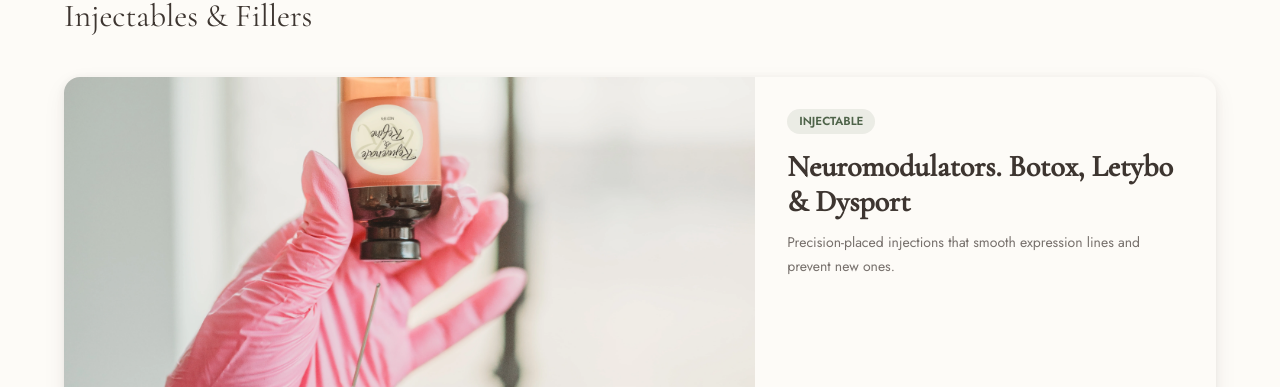
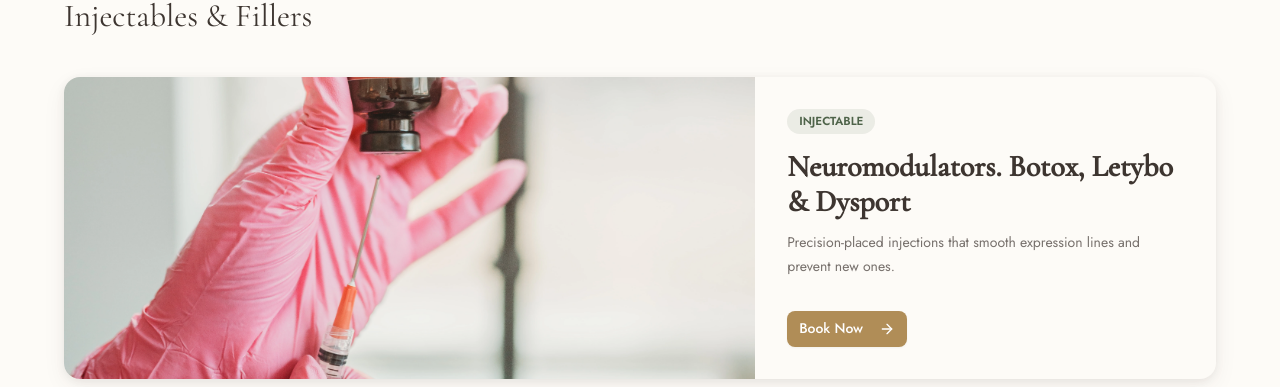
Before and after one commit to StefanB-Qadna/medspa, a Next.js app: page /services in a window 1280 px wide. Shown: the part 565-952 px from the top of the page. Built offline with nearby package versions, Linux system fonts and the light colour scheme.

Commit message:
perf: render Card18 image via next/image fill
Add mobile aspect ratio wrapper so fill has a sized parent when
the card stacks vertically. Desktop flex-row layout gives the wrapper
height via its sibling. Preserve group-hover:scale-105 on the image.

```diff
--- a/src/components/ui/card-18.tsx
+++ b/src/components/ui/card-18.tsx
@@ -2,6 +2,7 @@
 
 import * as React from 'react';
 import Link from 'next/link';
+import Image from 'next/image';
 import { cva, type VariantProps } from 'class-variance-authority';
 import { motion, type Variants } from 'framer-motion';
 import { ArrowRight } from 'lucide-react';
@@ -68,11 +69,13 @@
     const content = (
       <>
         {variant === 'featured' && imageUrl && (
-          <div className="relative w-full overflow-hidden md:w-1/2 lg:w-3/5">
-            <img
+          <div className="relative aspect-[4/3] w-full overflow-hidden md:aspect-auto md:w-1/2 lg:w-3/5">
+            <Image
               src={imageUrl}
               alt={title}
-              className="h-full w-full object-cover transition-transform duration-500 ease-in-out group-hover:scale-105"
+              fill
+              sizes="(max-width: 768px) 100vw, 60vw"
+              className="object-cover transition-transform duration-500 ease-in-out group-hover:scale-105"
             />
           </div>
         )}
```
